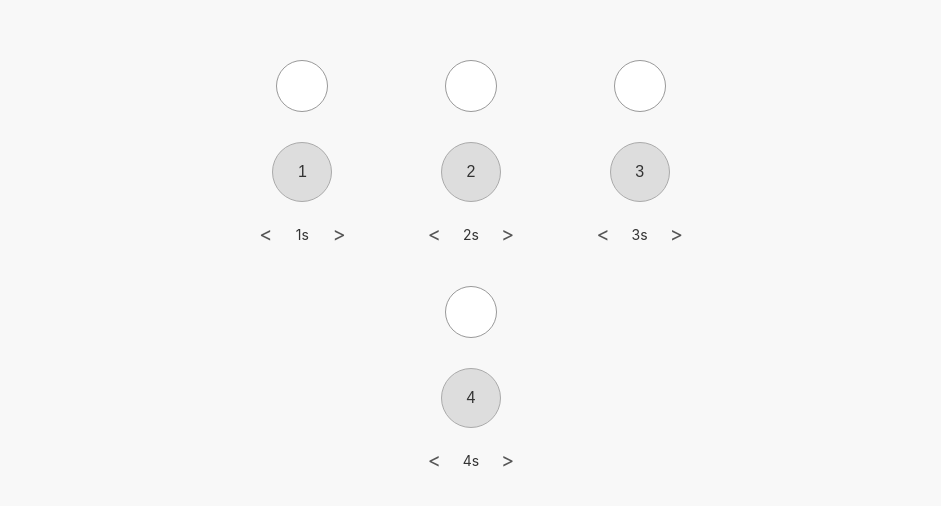
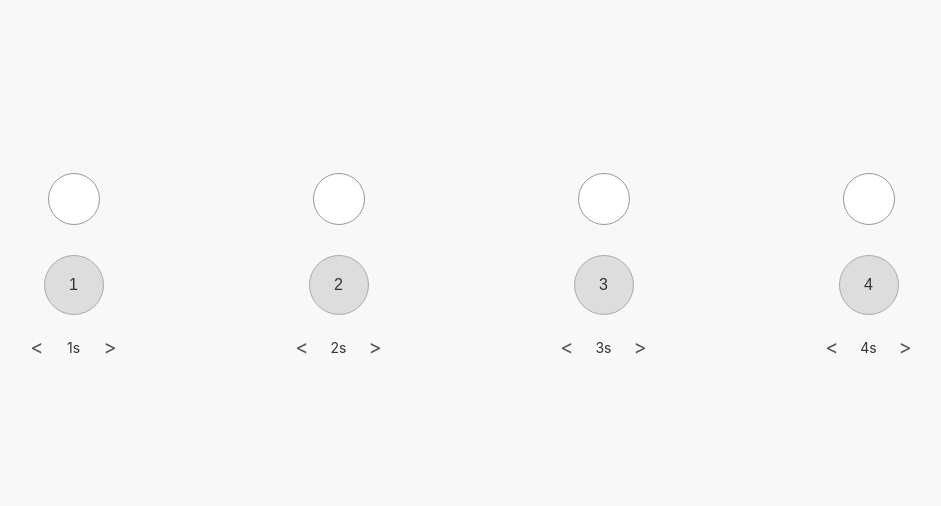
Before and after one commit to SergBuldygin/UI-UX_test, a plain HTML site: page index.html in a window 1280 px wide. Shown: the part 154-660 px from the top of the page, without its empty margins (169-1110 px from the left). Drawn offline with Linux system fonts and the light colour scheme.

Commit message:
Update index.html

```diff
--- a/index.html
+++ b/index.html
@@ -10,23 +10,23 @@
       display: flex;
       justify-content: center;
       align-items: center;
-      height: 100vh;
+      min-height: 100vh;
       background: #f8f8f8;
       margin: 0;
       padding: 20px;
     }
     .container {
-      display: flex;
-      flex-wrap: wrap;
-      justify-content: center;
-      gap: 40px;
-      max-width: 100vw;
+      display: grid;
+      grid-template-columns: repeat(auto-fit, minmax(120px, 1fr));
+      gap: 60px;
+      max-width: 1000px;
+      width: 100%;
+      justify-items: center;
     }
     .unit {
       display: flex;
       flex-direction: column;
       align-items: center;
-      flex: 1 1 120px;
     }
     .indicator {
       width: 50px;
@@ -75,8 +75,7 @@
 
     @media (max-width: 600px) {
       .container {
-        flex-direction: column;
-        align-items: center;
+        grid-template-columns: 1fr;
         gap: 60px;
       }
       .press-button {
```
